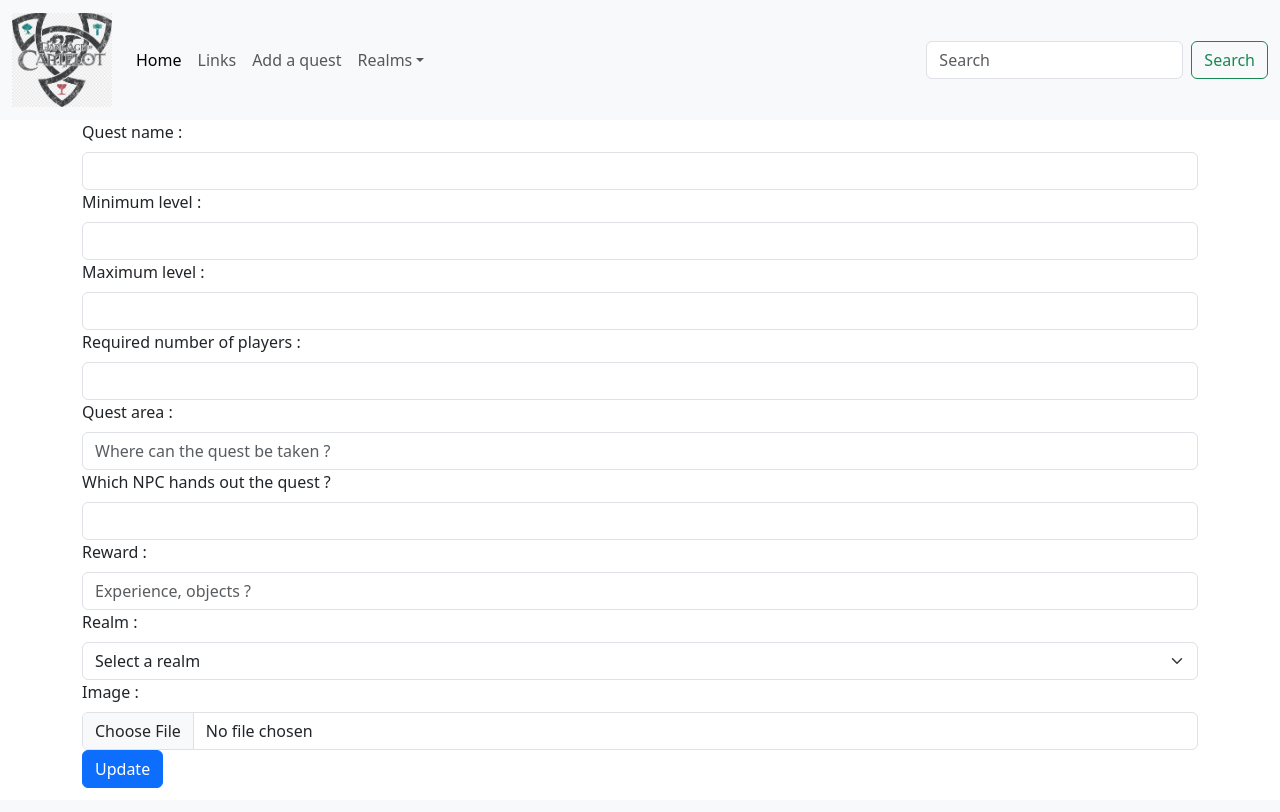
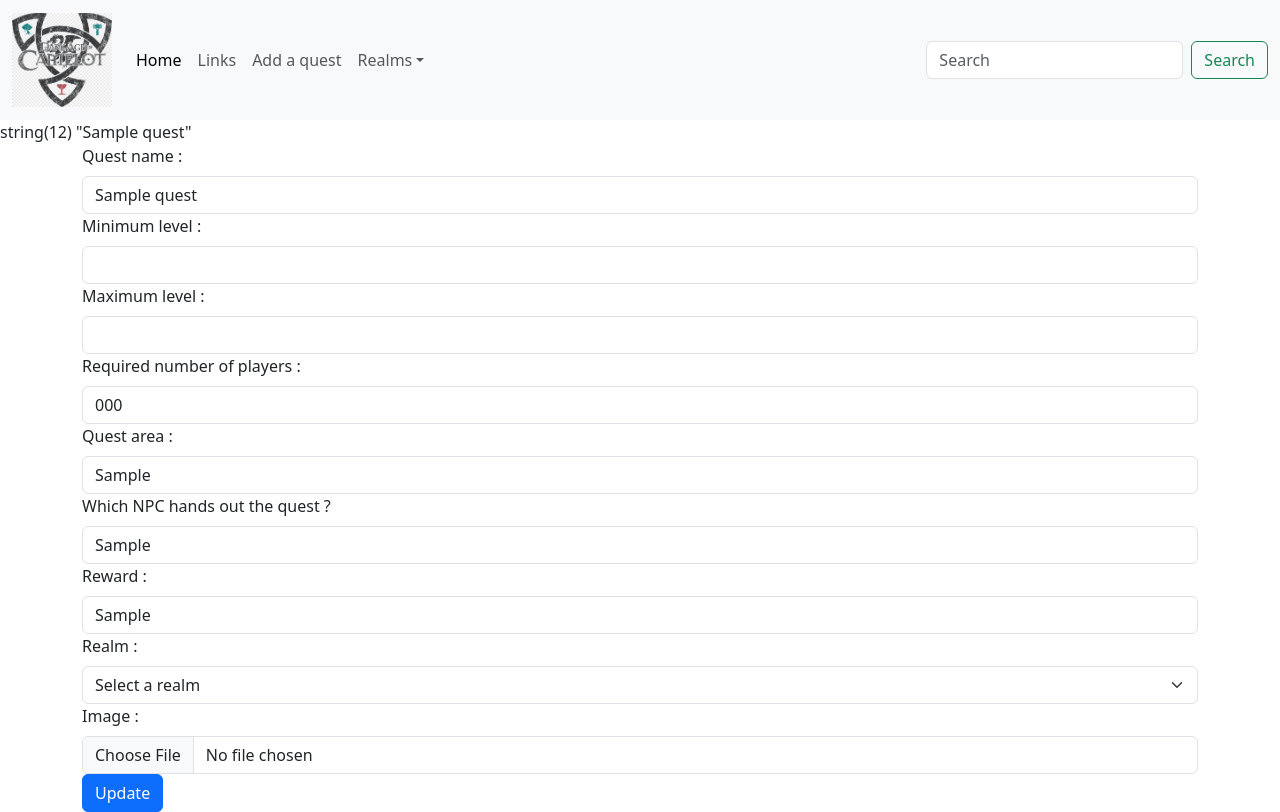
Before and after one commit to Paul-prog44/Daoc-quest-database, a PHP site: page /update.php?id=1 in a window 1280 px wide. Before the commit the page ends 788 px from the top, so only its background shows below. Run offline with PHP 8.4, Linux system fonts and the light colour scheme; tables that the repository leaves empty or names only in its code hold one stand-in row (values such as "Sample post").

Commit message:
Add default value on update form

```diff
--- a/QuestManager.php
+++ b/QuestManager.php
@@ -40,18 +40,7 @@ class QuestManager {
         }
 
         public function update(int $quest_id, array $quest) {
-            $req = $this->db->prepare("UPDATE `quest` SET
-            name = :name,
-            minimum_level = :minimum_level,
-            maximum_level = :maximum_level,
-            number_players = :number_players,
-            starting_area = :starting_area,
-            starting_npc = :starting_npc,
-            reward= :reward,
-            realm = :realm,
-            user_id = :user_id,
-            image = :image
-            WHERE quest_id = :quest_id" );
+            $req = $this->db->prepare("UPDATE `quest` SET `name` = :name, `minimum_level` = :minimum_level, `maximum_level` = :maximum_level , `number_players` = :number_players, `starting_area` = :starting_area, `starting_npc` = :starting_npc, `reward` = :reward, `realm` = :realm, `image` = :image WHERE `quest`.`quest_id` = :quest_id");
 
 
             $req->bindValue(":name", $quest[0]);
@@ -64,6 +53,7 @@ class QuestManager {
             $req->bindValue(":realm", $quest[7]);
             $req->bindValue(":user_id", $quest[8]);
             $req->bindValue(":image", $quest[9]);
+
 
             $req->execute(["quest_id" => $quest_id]);
         }
--- a/update.php
+++ b/update.php
@@ -5,6 +5,10 @@
         $QuestManager = new QuestManager;
 
         $error= NULL;
+
+        $quest = $QuestManager->getByID($_GET["id"]);
+        var_dump($quest->getName());
+
 
         if($_POST) {
             $name=$_POST["name"];
@@ -37,7 +41,7 @@
                             if(move_uploaded_file( $_FILES["image"]["tmp_name"], $targetFile)) {
                                 $imageName=$fileName;
                                 $QuestManager->update($_GET["id"], [$name, $minimum_level, $maximum_level, $number_players, $starting_area, $starting_npc, $reward, $realm, $userId, $imageName]);
-                                echo "<p class='alert alert-success'>La quête a bien été ajoutée</p>";
+                                echo "<p class='alert alert-success'>La quête a bien été modifiée</p>";
                             } else {
                                 throw new Exception("Une erreur est survenue.");
                             }
@@ -67,30 +71,30 @@
         <form method="POST" enctype="multipart/form-data">
 
                 <label for="name" class="form-label">Quest name :</label>
-                <input type="text" class="form-control" id="name" aria-describedby="name" name="name">
+                <input type="text" class="form-control" id="name" aria-describedby="name" name="name" value="<?php echo $quest->getName()?>">
 
 
                 <label for="minimum_level" class="form-label">Minimum level : </label>
-                <input type="number" class="form-control" id="minimum_level" min=1 max=50 name="minimum_level">
+                <input type="number" class="form-control" id="minimum_level" min=1 max=50 name="minimum_level" value="<?php echo $quest->getminimum_level()?>">
 
 
                 <label for="maximum_level" class="form-label">Maximum level :</label>
-                <input type="number" class="form-control" id="maximum_level" min=1 max=50 name="maximum_level">
+                <input type="number" class="form-control" id="maximum_level" min=1 max=50 name="maximum_level" value="<?php echo $quest->getmaximum_level()?>">
 
                 <label for="number_players" class="form-label">Required number of players :</label>
-                <input type="number" class="form-control" id="number_players" name="number_players">
+                <input type="number" class="form-control" id="number_players" name="number_players" value="<?php echo $quest->getnumber_players()?>">
 
                 <label for="starting_area" class="form-label">Quest area :</label>
-                <input type="text" class="form-control" id="starting_area" name="starting_area" placeholder="Where can the quest be taken ?">
+                <input type="text" class="form-control" id="starting_area" name="starting_area" placeholder="Where can the quest be taken ?" value="<?php echo $quest->getstarting_area()?>">
 
                 <label for="starting_npc" class="form-label">Which NPC hands out the quest ?</label>
-                <input type="text" class="form-control" id="starting_npc" name="starting_npc">
+                <input type="text" class="form-control" id="starting_npc" name="starting_npc" value="<?php echo $quest->getstarting_npc()?>">
 
                 <label for="reward" class="form-label">Reward :</label>
-                <input type="text" class="form-control" id="reward" name="reward" placeholder="Experience, objects ?">
+                <input type="text" class="form-control" id="reward" name="reward" placeholder="Experience, objects ?" value="<?php echo $quest->getReward()?>">
 
                 <label for="realm" class="form-label">Realm :</label>
-                <select class="form-select" aria-label="Default select example" name="realm">
+                <select class="form-select" aria-label="Default select example" name="realm" value="<?php echo $quest->getRealm()?>">
                     <option selected>Select a realm</option>
                     <option value="Albion">Albion</option>
                     <option value="Midgard">Midgard</option>
```
Also changed, not shown: upload/grands parents.jpg (added).
